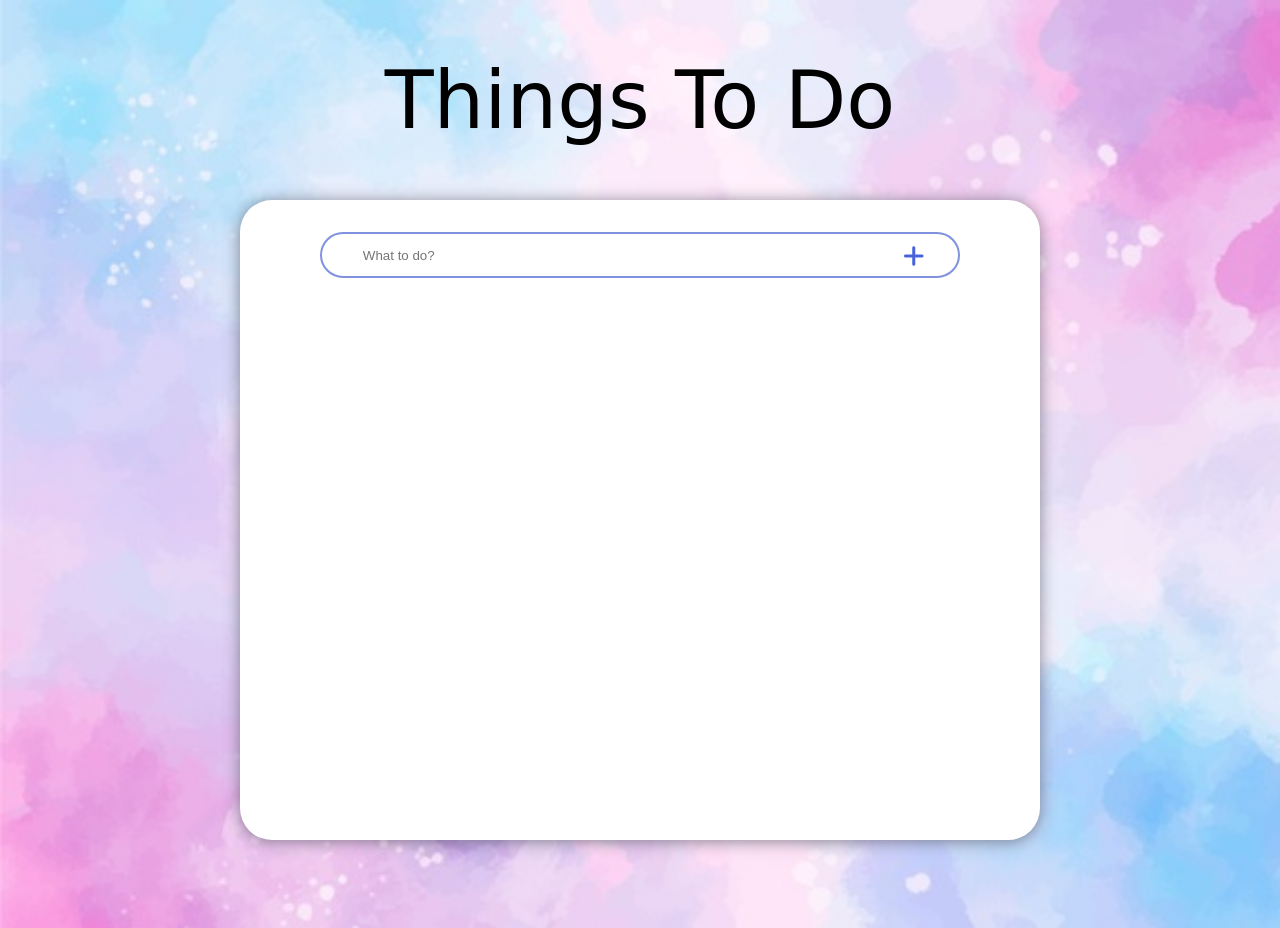
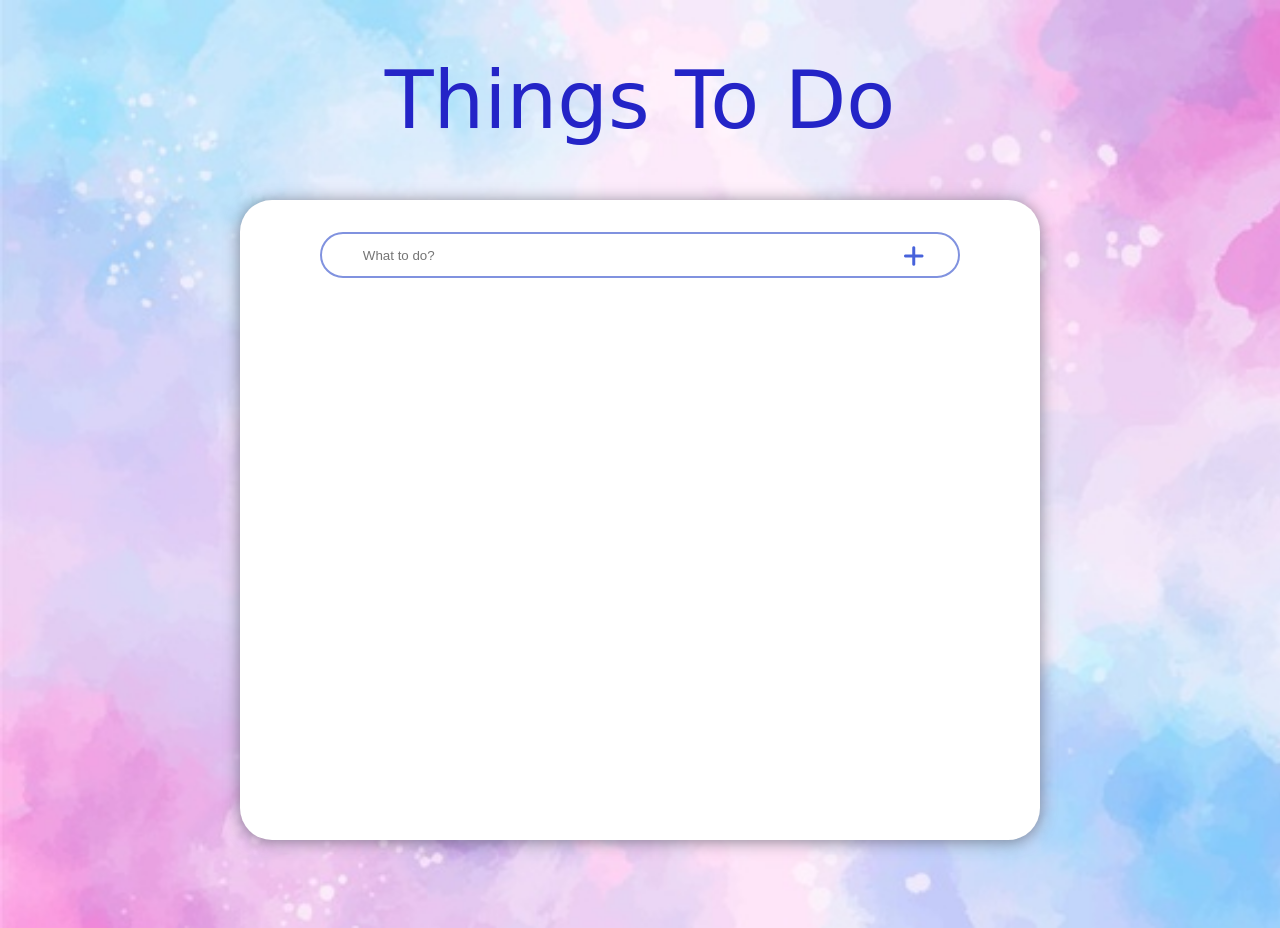
Before and after one commit to Wiktoria2308/ToDoList, a plain HTML site: page index.html in a window 1280 px wide. Drawn offline with Linux system fonts and the light colour scheme; a web font is replaced by a local one.

Commit message:
changing color

```diff
--- a/style.css
+++ b/style.css
@@ -16,6 +16,7 @@ html {
   text-align: center;
   font-size: 5em;
   font-weight: 400;
+  color: rgb(36, 36, 199);
 }
 
 #task-container {
```
